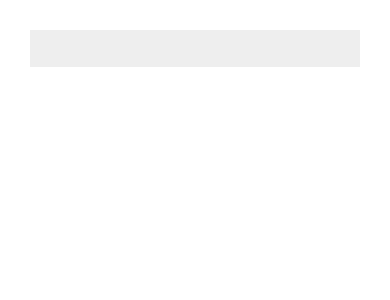
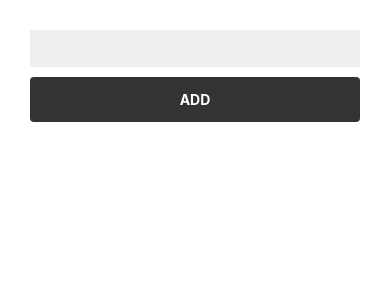
Before and after one commit to racode246/react-native-todo, a React Native app: screen / in a window 390 px wide. Shown: the top 300 px of the page. Built offline with nearby package versions, Linux system fonts and the light colour scheme.

Commit message:
add add-button

```diff
--- a/App.js
+++ b/App.js
@@ -10,7 +10,8 @@ import {
   StyleSheet,
   Text,
   View,
-  TextInput
+  TextInput,
+  TouchableOpacity,
 } from 'react-native';
 
 type Props = {};
@@ -18,10 +19,19 @@ export default class App extends Component<Props> {
 
   state = {
     newTodo: '',
+    todos: [],
   }
 
   onChangeText(newTodo) {
     this.setState({ newTodo });
+  }
+
+  onPressAdd() {
+    const { newTodo } = this.state;
+    this.setState({
+      newTodo: '',
+      todos: [newTodo, ...this.state.todos],
+    })
   }
 
   render() {
@@ -29,9 +39,16 @@ export default class App extends Component<Props> {
     return (
       <View style={styles.container}>
         <TextInput
+          value={this.state.newTodo}
           style={styles.form}
           onChangeText={text => this.onChangeText(text)}
         />
+        <TouchableOpacity
+          style={styles.addButton}
+          onPress={() => this.onPressAdd()}
+        >
+          <Text style={styles.addButtonText}>ADD</Text>
+        </TouchableOpacity>
       </View>
     );
   }
@@ -46,4 +63,15 @@ const styles = StyleSheet.create({
     backgroundColor: '#eeeeee',
     padding: 10,
   },
+  addButton: {
+    backgroundColor: '#333333',
+    padding: 14,
+    borderRadius: 4,
+    marginTop: 10,
+  },
+  addButtonText: {
+    color: '#ffffff',
+    textAlign: 'center',
+    fontWeight: 'bold'
+  }
 });
```
